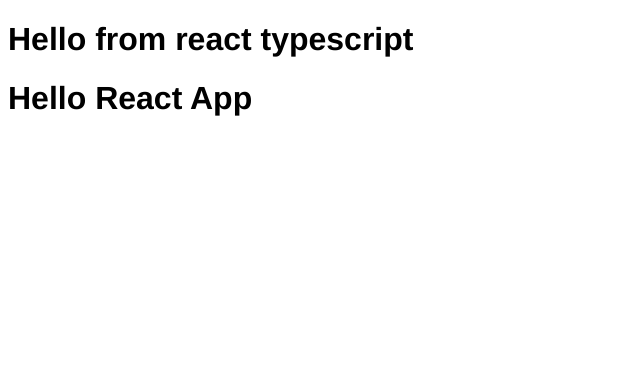
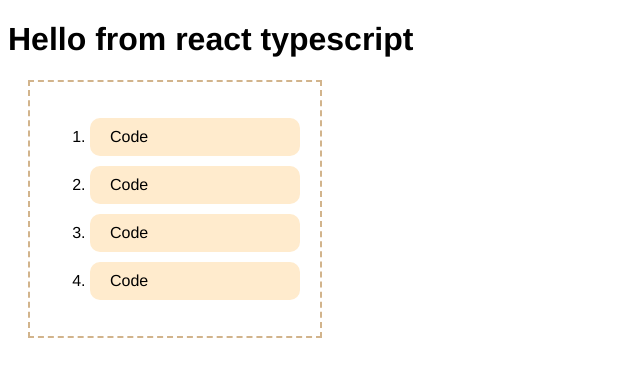
Before and after one commit to lavirana/ReactJS-Using-TypeScript, a React (Create React App) app: page / in a window 1280 px wide. Shown: the top 376 px of the page, without its empty margins (0-640 px from the left). Built offline with nearby package versions, Linux system fonts and the light colour scheme.

Commit message:
React Components with Typescript

```diff
--- a/src/App.tsx
+++ b/src/App.tsx
@@ -1,7 +1,12 @@
 import React from "react";
+import Todo from './components/Todo';
 
 const App: React.FC = () => {
-    return <h1>Hello React App</h1>;
+    return (
+        <div>
+            <Todo></Todo>
+        </div>
+    );
 };
 
 export default App;
--- /dev/null
+++ b/src/components/Todo/TodoItem/index.tsx
@@ -0,0 +1,9 @@
+import React from 'react';
+import './style.css';
+
+
+const TodoItem: React.FC = () => {
+    return <li>Code</li>;
+};
+
+export default TodoItem;
--- /dev/null
+++ b/src/components/Todo/TodoItem/style.css
@@ -0,0 +1,6 @@
+li {
+    background-color: blanchedalmond;
+    padding: 10px 20px;
+    border-radius: 10px;
+    margin-top: 10px;
+}
--- /dev/null
+++ b/src/components/Todo/index.tsx
@@ -0,0 +1,18 @@
+import React from 'react';
+import TodoItem from './TodoItem';
+import './style.css';
+
+const Todo: React.FC = () => {
+    return (
+        <div className='todo-container' >
+            <ol>
+                <TodoItem />
+                <TodoItem />
+                <TodoItem />
+                <TodoItem />
+            </ol>
+        </div>
+    )
+}
+
+export default Todo;
--- /dev/null
+++ b/src/components/Todo/style.css
@@ -0,0 +1,6 @@
+.todo-container {
+    width: 250px;
+    border: 2px dashed tan;
+    margin: 20px;
+    padding: 20px;
+}
```
